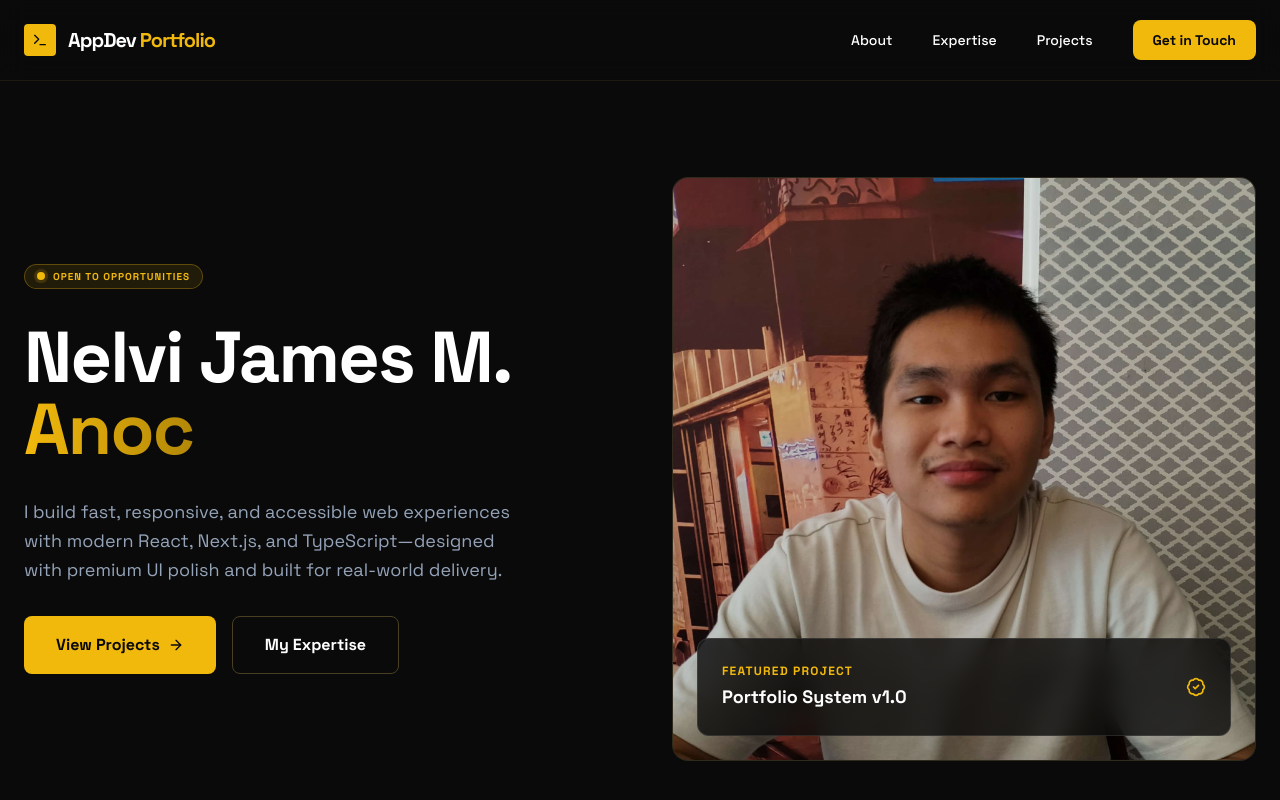
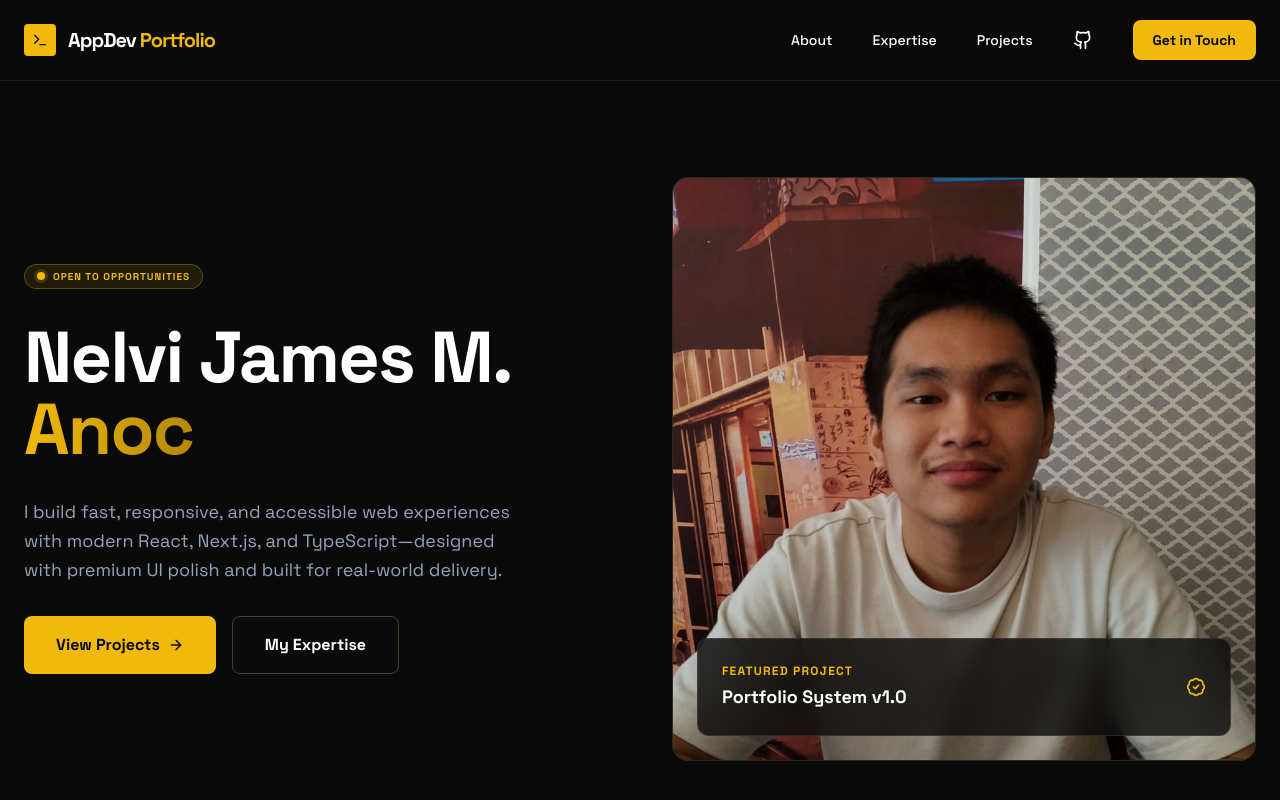
Before and after one commit to Ddunkin1/profileanoc, a Next.js app: page / in a window 1280 px wide. Shown: the top 800 px of the page. Built offline with nearby package versions, Linux system fonts and the light colour scheme.

Commit message:
add github icon and link

```diff
--- a/components/navbar.tsx
+++ b/components/navbar.tsx
@@ -1,7 +1,7 @@
 'use client';
 
 import { motion, AnimatePresence } from 'framer-motion';
-import { Menu, Terminal, X } from 'lucide-react';
+import { Github, Menu, Terminal, X } from 'lucide-react';
 import { useEffect, useState } from 'react';
 import { site } from '@/lib/site';
 
@@ -46,6 +46,15 @@ export function Navbar() {
             </a>
           ))}
           <a
+            href="https://github.com/Ddunkin1"
+            target="_blank"
+            rel="noopener noreferrer"
+            className="text-sm font-medium transition-colors hover:text-primary"
+            aria-label="GitHub"
+          >
+            <Github className="size-5" />
+          </a>
+          <a
             className="gold-glow rounded-lg bg-primary px-5 py-2.5 text-sm font-bold text-background-dark transition-all"
             href="#contact"
           >
@@ -84,6 +93,16 @@ export function Navbar() {
                 </a>
               ))}
               <a
+                href="https://github.com/Ddunkin1"
+                target="_blank"
+                rel="noopener noreferrer"
+                className="rounded-lg px-3 py-2 text-sm font-medium transition-colors hover:bg-white/5 hover:text-primary"
+                aria-label="GitHub"
+                onClick={() => setOpen(false)}
+              >
+                <Github className="size-5" />
+              </a>
+              <a
                 className="gold-glow mt-2 inline-flex items-center justify-center rounded-lg bg-primary px-5 py-3 text-sm font-bold text-background-dark"
                 href="#contact"
                 onClick={() => setOpen(false)}
```
